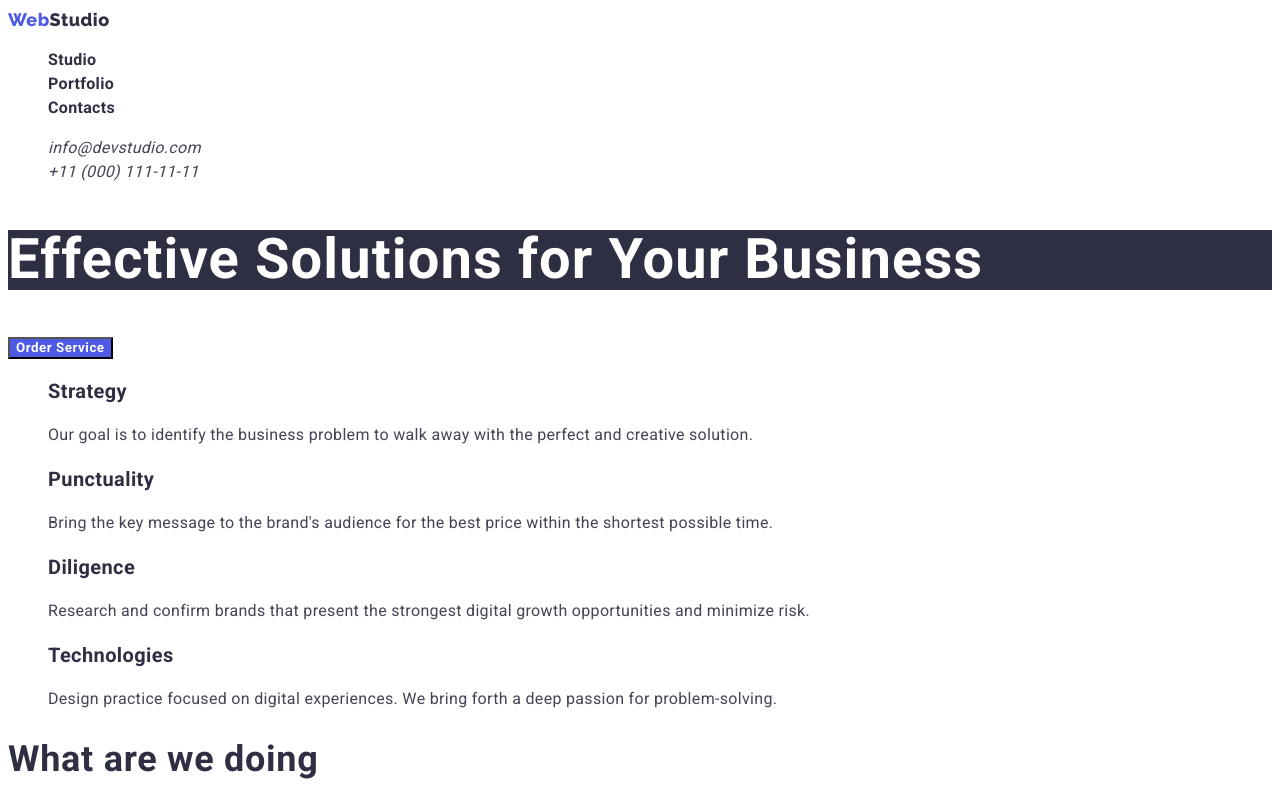
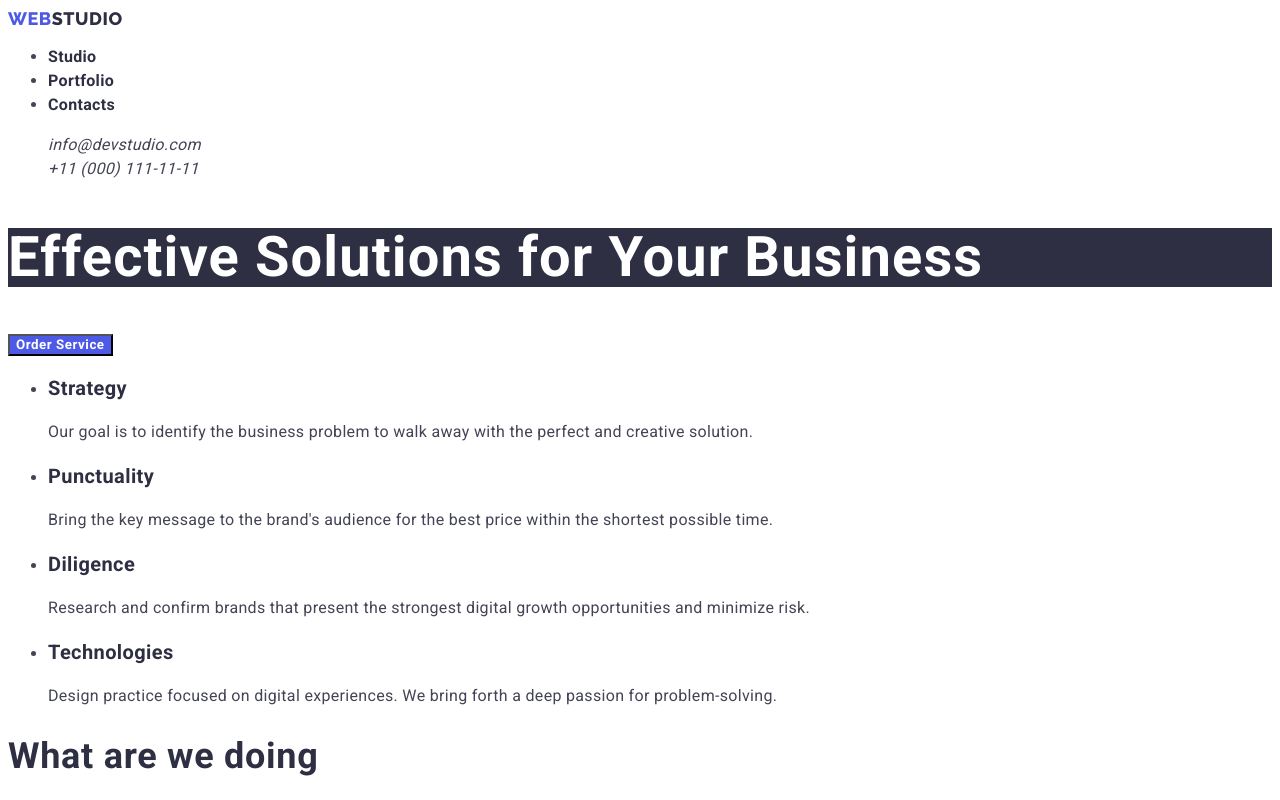
Before and after one commit to vosob/goit-markup-hw-02, a plain HTML site: page index.html in a window 1280 px wide. Shown: the top 800 px of the page. Drawn offline with Linux system fonts and the light colour scheme.

Commit message:
correct a mistake

```diff
--- a/css/styles.css
+++ b/css/styles.css
@@ -19,16 +19,16 @@
 
 body {
     background-color: #ffffff;
-    color: var(--main-text-color);
+    color: var(--secondary-text-color);
     font-family: Roboto, sans-serif;
     letter-spacing: 0.02em;
 }
 
-.list-none {
+.list {
     list-style: none;
 }
 
-.text-decoration {
+.link {
     text-decoration: none;
 }
 /**
@@ -37,15 +37,17 @@ body {
   |============================
 */
 .logo {
-    color: var(--main-text-color);
+    color: var(--accent-bgc);
     font-family: Raleway, sans-serif;
     font-size: 18px;
+    font-weight: 800;
     letter-spacing: 0.03em;
-    line-height: 1.33;
+    line-height: 1.17;
+    text-transform: uppercase;
 }
 
 .logo-color {
-    color: var(--accent-bgc);
+    color: var(--main-text-color);
 }
 
 .header-item {
--- a/index.html
+++ b/index.html
@@ -17,26 +17,26 @@
     <!-- start header -->
     <header>
         <nav>
-            <a href="./index.html" class="logo text-decoration"><span class="logo-color">Web</span>Studio</a>
+            <a href="./index.html" class="logo link">Web<span class="logo-color">Studio</span></a>
             <ul class="header-list list-none">
                 <li>
-                    <a class="header-item text-decoration" href="">Studio</a>
+                    <a class="header-item link" href="">Studio</a>
                 </li>
                 <li>
-                    <a class="header-item text-decoration" href="./portfolio.html">Portfolio</a>
+                    <a class="header-item link" href="./portfolio.html">Portfolio</a>
                 </li>
                 <li>
-                    <a class="header-item text-decoration" href="">Contacts</a>
+                    <a class="header-item link" href="">Contacts</a>
                 </li>
             </ul>
         </nav>
         <address>
             <ul class="site-info list-style">
                 <li>
-                    <a class="site-item text-decoration" href="mailto:info@devstudio.com">info@devstudio.com</a>
+                    <a class="site-item link" href="mailto:info@devstudio.com">info@devstudio.com</a>
                 </li>
                 <li>
-                    <a class="site-item text-decoration" href="tel:+110001111111">+11 (000) 111-11-11</a>
+                    <a class="site-item link" href="tel:+110001111111">+11 (000) 111-11-11</a>
                 </li>
             </ul>
         </address>
@@ -128,7 +128,7 @@
     </main>
     <!-- start footer -->
     <footer class="footer">
-        <a class="logo text-decoration" href="./index.html"><span class="logo-color">Web</span>Studio</a>
+        <a class="logo link" href="./index.html">Web<span class="logo-color">Studio</span></a>
         <p>
             Increase the flow of customers and sales for your business with
             digital marketing & growth solutions.
```
Also changed, not shown: portfolio.html (+8 -8 lines).
